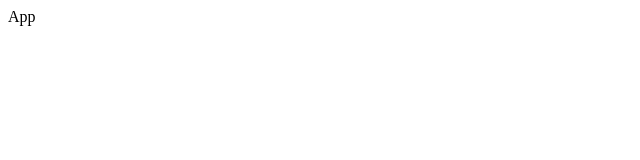
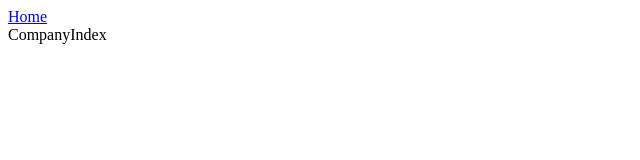
Before and after one commit to gtblackmore/directory, a React (Create React App) app in the folder directory-frontend/: page / in a window 1280 px wide. Shown: the top 160 px of the page, without its empty margins (0-640 px from the left). Built offline with nearby package versions, Linux system fonts and the light colour scheme.

Commit message:
add router and navbar to app.js

```diff
--- a/directory-frontend/src/App.js
+++ b/directory-frontend/src/App.js
@@ -1,7 +1,27 @@
 import React from 'react';
+import { BrowserRouter as Router, Route } from 'react-router-dom';
+
+import NavBar from './NavBar'
+import CompanyCreate from './CompanyCreate'
+import CompanyDelete from './CompanyDelete'
+import CompanyDetail from './CompanyDetail'
+import CompanyEdit from './CompanyEdit'
+import CompanyIndex from './CompanyIndex'
 
 const App = () => {
-  return <div>App</div>
+  return (
+    <Router>
+      <NavBar />
+        <div>
+          <Route path="/" exact component={CompanyIndex} />
+          <Route path="/companies/edit" component={CompanyEdit} />
+          <Route path="/companies/show"  component={CompanyDetail} />
+          <Route path="/companies/delete"  component={CompanyDelete} />
+          <Route path="/companies/new"  component={CompanyCreate} />
+        </div>
+    </Router>
+
+  )
 };
 
 export default App;
```
